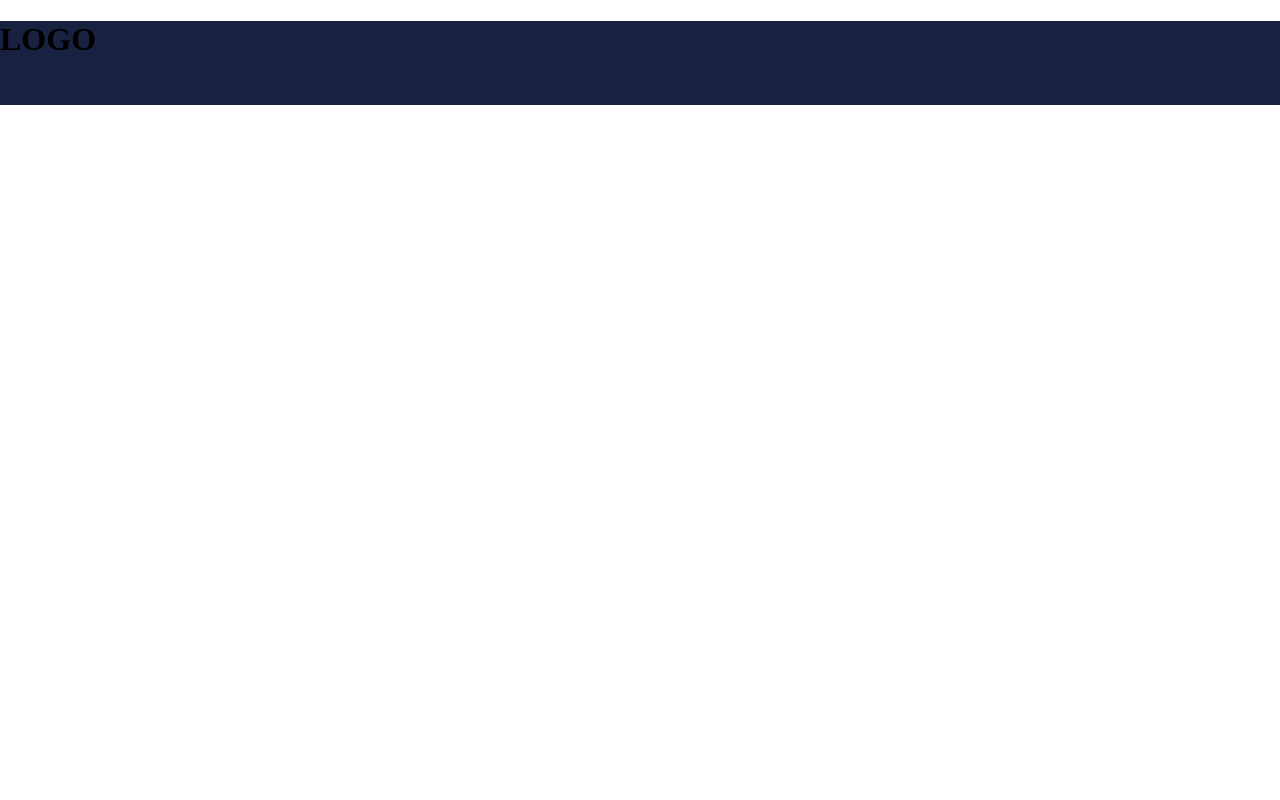
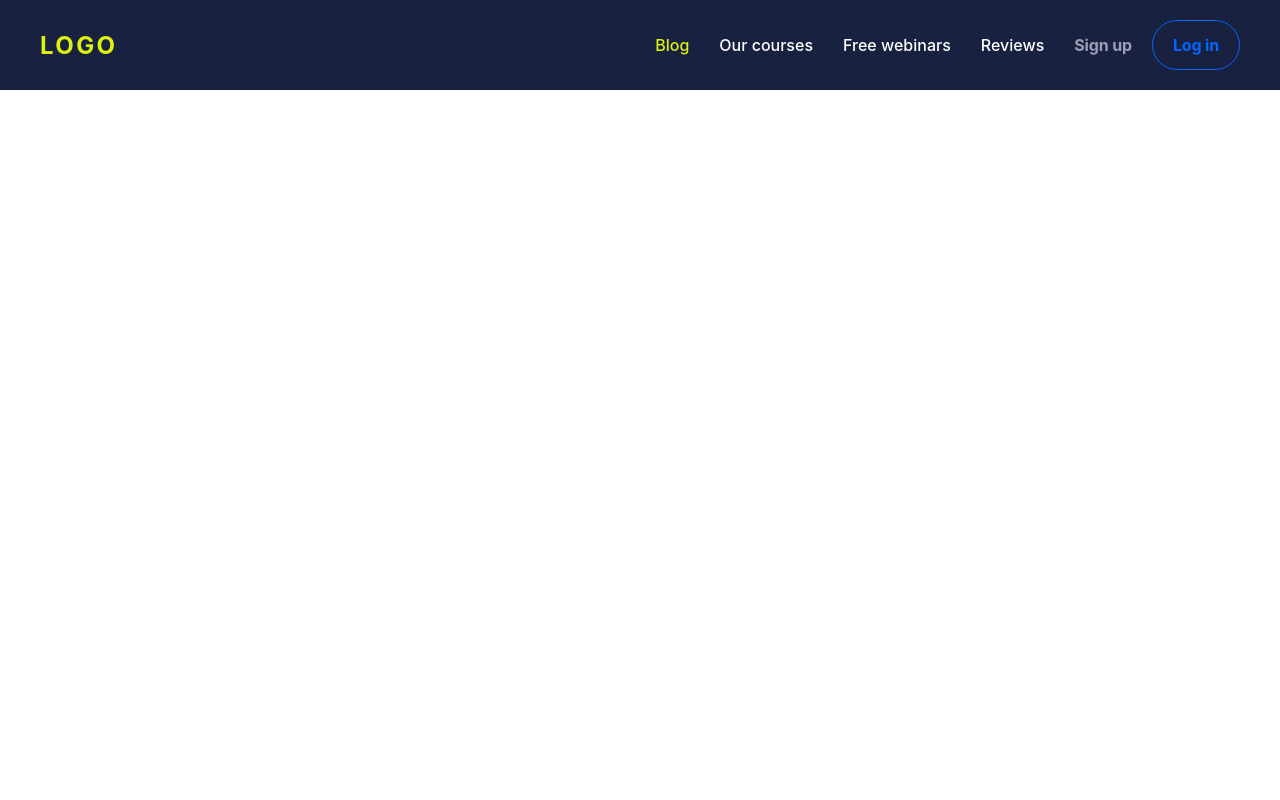
Before and after one commit to JamesMarcius/Refocus-Module3, a plain HTML site: page index.html in a window 1280 px wide. Shown: the top 800 px of the page. Drawn offline with Linux system fonts and the light colour scheme.

Commit message:
Header with humberger menu JS

```diff
--- a/index.html
+++ b/index.html
@@ -4,11 +4,40 @@
     <meta charset="UTF-8">
     <meta name="viewport" content="width=device-width, initial-scale=1.0">
     <link rel="stylesheet" href="/css/main.css">
-    <title>Document</title>
+    <title>New Website</title>
 </head>
 <body>
-    <header class="nav-top-bar">
-      <h1 class="logo">LOGO</h1>
+  <header class="header">
+    <div class="logo">LOGO</div>
+    <nav class="nav">
+      <div class="nav-container">
+        <a href="#" class="nav-link">Blog</a>
+        <a href="#" class="nav-link">Our courses</a>
+        <a href="#" class="nav-link">Free webinars</a>
+        <a href="#" class="nav-link">Reviews</a>
+      </div>
+
+      <div class="signup">
+        <a href="#" class="signup-link">Sign up</a>
+        <div class="login">
+          <a href="#" class="login-link">Log in</a>
+        </div>
+      </div>
+    </nav>
+    <div class="hamburger-menu">
+      <svg xmlns="http://www.w3.org/2000/svg" width="40" height="40" viewBox="0 0 40 40" fill="none">
+        <g clip-path="url(#clip0_1_233)">
+          <circle cx="20" cy="20" r="19.5" stroke="#0266FF"/>
+          <path d="M11.9998 20.4726H22.8396H26.7595H27.9995C28.2766 20.4726 28.4996 20.2462 28.4996 19.9688C28.4996 19.6914 28.2766 19.465 27.9995 19.465H26.7593H22.8396H11.9998C11.7227 19.465 11.4997 19.6914 11.4997 19.9688C11.4997 20.2462 11.7227 20.4726 11.9998 20.4726ZM11.9997 14.9751H13.2399H17.1596H27.9994C28.2764 14.9751 28.4995 14.7487 28.4995 14.4714C28.4995 14.1939 28.2763 13.9679 27.9994 13.9679H17.1595H13.2396H11.9997C11.7227 13.9679 11.4996 14.1939 11.4996 14.4714C11.4996 14.7487 11.7226 14.9751 11.9997 14.9751ZM11.9997 25.9699H16.8398H20.7597H27.9994C28.2763 25.9699 28.4995 25.7439 28.4995 25.4664C28.4995 25.189 28.2764 24.9626 27.9994 24.9626H20.7595H16.8398H11.9997C11.7226 24.9626 11.4996 25.189 11.4996 25.4664C11.4996 25.7439 11.7227 25.9699 11.9997 25.9699Z" fill="#0266FF" stroke="#0266FF" stroke-width="0.2"/>
+        </g>
+        <defs>
+          <clipPath id="clip0_1_233">
+            <rect width="40" height="40" fill="white"/>
+          </clipPath>
+        </defs>
+      </svg>
+      </svg>
+    </div>
   </header>
 
     <main class="body"></main>
--- a/scss/main.scss
+++ b/scss/main.scss
@@ -1,20 +1,126 @@
+$primary-yellow: #DCF10D;
+
 body {
     margin: 0px;
     padding: 0px;
+}
 
-    .nav-top-bar {
-      height: 84px;
-      flex-shrink: 0;
-      background: #192140;
+.header {
+  display: flex;
+  justify-content: space-between;
+  align-items: center;
+  padding: 20px 40px;
+  background-color: #192140;
+
+  .logo {
+    color: $primary-yellow;
+    font-family: 'Inter', sans-serif;
+    font-size: 24px;
+    font-weight: 700;
+    letter-spacing: 2.4px;
+    text-align: right;
+  }
+
+  .nav {
+    display: flex;
+    align-items: center;
+    gap: 30px;
+
+    .nav-container{
+      display: flex;
+      align-items: center;
+      gap: 30px;
+
+      .nav-link {
+        color: $primary-yellow;
+        font-family: 'Inter', sans-serif;
+        font-size: 16px;
+        font-weight: 500;
+        line-height: 24px;
+        text-decoration-line: underline;
+        text-align: center;
+        text-decoration: none;
+
+        &:last-child {
+          text-decoration-line: none;
+          color: #ffffff;
+        }
+        &:nth-child(2) {
+          text-decoration-line: none;
+          color: #ffffff;
+        }
+        &:nth-child(3) {
+          text-decoration-line: none;
+          color: #ffffff;
+        }
+      }
     }
 
-    .body {
-      height: 1097px;
-      background: #FFF;
+    .signup {
+      display: flex;
+      align-items: center;
+      gap: 20px;
+
+      .signup-link {
+        color: #9D9DB5;
+        font-family: 'Inter', sans-serif;
+        font-size: 16px;
+        font-weight: 700;
+        line-height: 16px;
+        letter-spacing: -0.16px;
+        text-decoration: none;
+      }
+
+      .login {
+        display: flex;
+        padding: 16px 20px;
+        justify-content: center;
+        align-items: center;
+        gap: 5px;
+        border-radius: 40px;
+        border: 1px solid #0266FF;
+
+        .login-link {
+          color: #0266FF;
+          font-family: 'Inter', sans-serif;
+          font-size: 16px;
+          font-weight: 700;
+          line-height: 16px;
+          letter-spacing: -0.16px;
+          transition: background-color 0.3s ease;
+          text-decoration: none;
+        }
+
+        &:hover {
+          background-color: #0266FF;
+          .login-link {
+            color: #ffffff;
+          }
+
+        }
+      }
+    }
+  }
+  @media (min-width: 800px) {
+    .hamburger-menu {
+      display: none;
+    }
+  }
+
+  @media (max-width: 800px) {
+    .nav {
+      display: none;
     }
 
-    .footer {
-      height: 274px;
-      background: #10131C;
+    .hamburger-menu {
+      display: block;
+      width: 40px;
+      height: 40px;
+
+      svg {
+        width: 100%;
+        height: 100%;
+      }
     }
   }
+}
```
Also changed, not shown: css/main.css, 1 other file.
